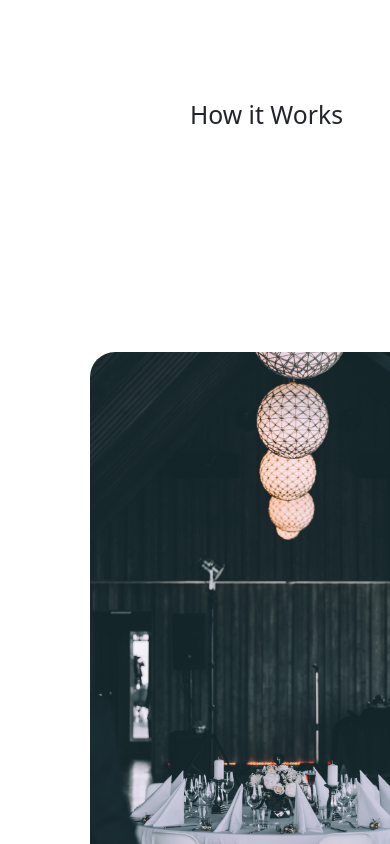
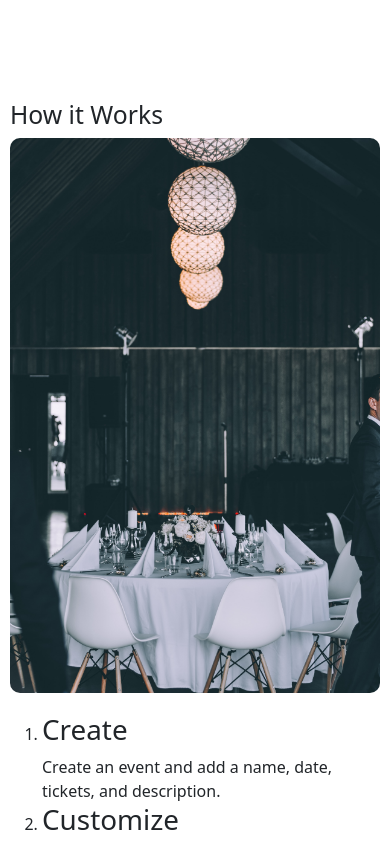
Before and after one commit to vincenttommi/Event-Ticketing-System, a React (Create React App) app in the folder Client/: page / in a window 390 px wide. Shown: the part 2240-3084 px from the top of the page. Built offline with nearby package versions, Linux system fonts and the light colour scheme.

Commit message:
responsive media queries for responsiveness

```diff
--- a/Client/src/Components/Works/Work.js
+++ b/Client/src/Components/Works/Work.js
@@ -1,28 +1,25 @@
-import React from 'react'
-import img1 from '../../assets/work.jpg'
+import React from 'react';
+import img1 from '../../assets/work.jpg';
+import './works.css';
+
 function Work() {
-  return ( <><h2 style={{marginLeft:'190px'}} >How it Works</h2>
-  <div style={{ display: 'flex', alignItems: 'center' }}>
-      <img src={img1} alt="Your Image" style={{ width: '518px', height: '608px',borderRadius:'25px', marginRight: '20px', marginLeft:'90px' }} />
-
-      <div>
-
+  return (
+    <>
+      <h2 className="how-it-works-title">How it Works</h2>
+      <div className="how-it-works-container">
+        <img src={img1} alt="Your Image" className="works-image" />
+        <div className="works-description">
           <ol>
-            <p><h1>1. Create</h1>Create an event and add a name, date, tickets and
- description.</p>
-            <p><h1>2. Customize</h1>Add personality to your event page with event
- details, images, videos, and more.</p>
-            <p><h1>3. Promote</h1>Share the event via social media with one click and
- spread the word via email or in person.</p>
-            <p><h1>4. Manage</h1>Generate sales with early-bird discounts, coupons
- and group ticketing features, and more.</p>
-            <p><h1>5. Receive</h1>Get paid directly to your bank account according
- to your schedule.</p>
+            <li><h1> Create</h1>Create an event and add a name, date, tickets, and description.</li>
+            <li><h1> Customize</h1>Add personality to your event page with event details, images, videos, and more.</li>
+            <li><h1> Promote</h1>Share the event via social media with one click and spread the word via email or in person.</li>
+            <li><h1> Manage</h1>Generate sales with early-bird discounts, coupons, and group ticketing features, and more.</li>
+            <li><h1> Receive</h1>Get paid directly to your bank account according to your schedule.</li>
           </ol>
+        </div>
       </div>
-  </div></>
-
-  )
+    </>
+  );
 }
 
-export default Work
+export default Work;
--- /dev/null
+++ b/Client/src/Components/Works/works.css
@@ -0,0 +1,55 @@
+/* works.css */
+
+/* Base styles for the component */
+.how-it-works-title {
+    margin-left: 190px;
+  }
+
+  .how-it-works-container {
+    display: flex;
+    align-items: center;
+    margin-left: 90px;
+    margin-right: 20px;
+  }
+
+  .works-image {
+    width: 518px;
+    height: 608px;
+    border-radius: 25px;
+  }
+
+  .works-description {
+    /* Add any styles specific to the works description here */
+  }
+
+  /* Media queries for responsiveness */
+  @media only screen and (max-width: 768px) {
+    .how-it-works-title {
+      /* Adjust the styles for screens up to 768 pixels wide */
+      /* For example, you can change font size or margins */
+      margin-left: 10px;
+    }
+
+    .how-it-works-container {
+      /* Adjust the styles for screens up to 768 pixels wide */
+      /* For example, you can stack the elements vertically */
+      flex-direction: column;
+      align-items: flex-start;
+      margin-left: 10px;
+      margin-right: 10px;
+    }
+
+    .works-image {
+      /* Adjust the styles for screens up to 768 pixels wide */
+      /* For example, reduce the image size */
+      width: 100%;
+      height: auto;
+      border-radius: 10px;
+      margin-bottom: 20px;
+    }
+  }
+
+  /* Add more media queries for other screen sizes as needed */
+.works{
+    columns: green;
+}
```
